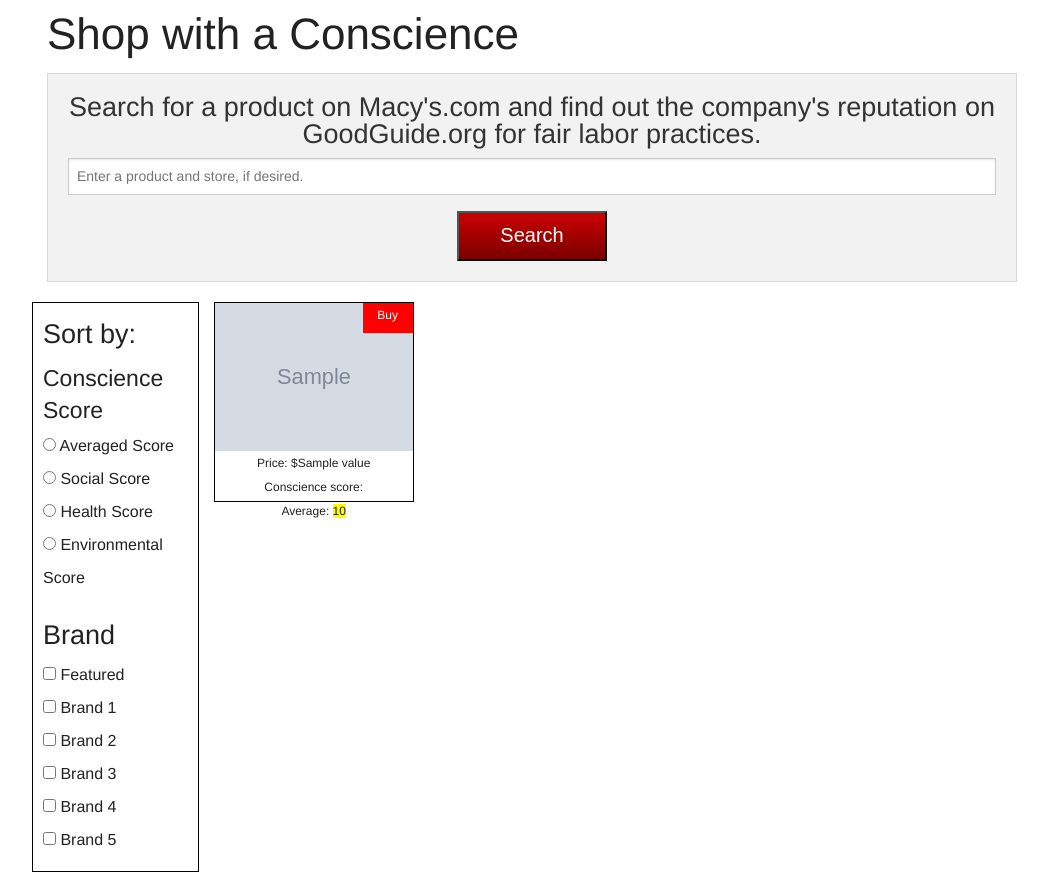
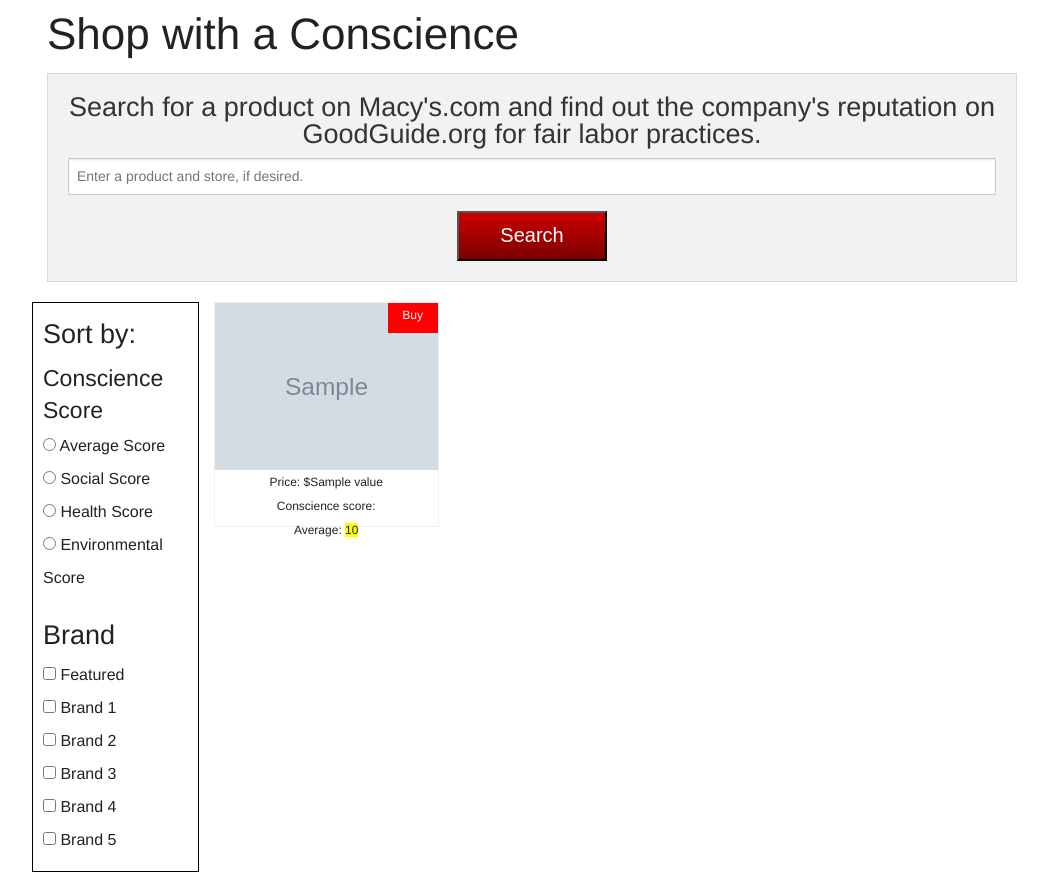
Before and after one commit to magshi/shop-with-conscience, a Flask app: template templates/index.html in a window 1280 px wide. Shown: the whole page, without its empty margins (108-1156 px from the left). Run offline with Flask 2, Linux system fonts and the light colour scheme; the template is opened without the code that fills it: most values are stand-ins (such as "Sample title", 1, 10 or a date in 2020); grey boxes marked "Sample" are stand-in pictures.

Commit message:
Fixed border

```diff
--- a/static/css/main.css
+++ b/static/css/main.css
@@ -10,9 +10,9 @@
 .img {
     display: inline-block;
     position: relative;
-    height: 200px;
-    width: 200px;
-    border: 1px solid black;
+    height: 225px;
+    width: 225px;
+    border: 1px solid #F0F0F0;
     margin-bottom: 10px;
     margin-right: 10px;
     font-size: 12px;
--- a/templates/index.html
+++ b/templates/index.html
@@ -34,7 +34,7 @@
     <div class="large-2 column filter">
         <h3>Sort by:</h3>
         <h4>Conscience Score</h4>
-        <input type="radio" name="filter1" value="Average"> Averaged Score<br />
+        <input type="radio" name="filter1" value="Average"> Average Score<br />
         <input type="radio" name="filter1" value="Social"> Social Score<br />
         <input type="radio" name="filter1" value="Health"> Health Score<br />
         <input type="radio" name="filter1" value="Environmental"> Environmental Score<br /><br />
```
